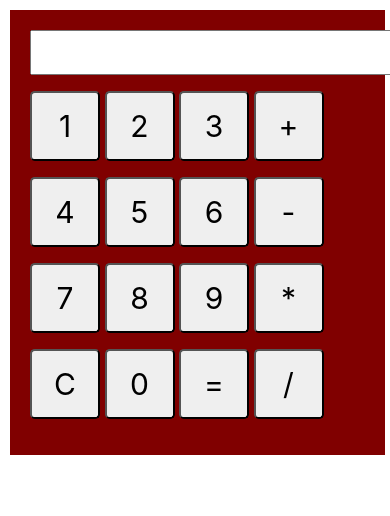
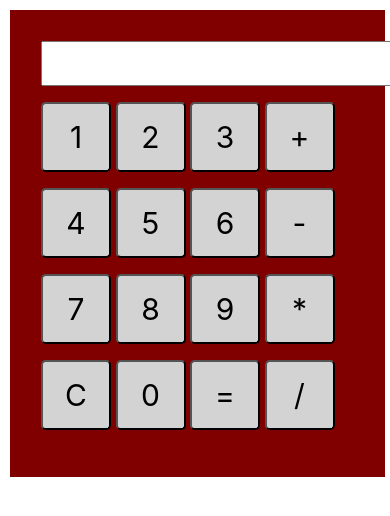
Before and after one commit to mikerossi77/Calculator, a plain HTML site: page calculator.html in a window 390 px wide. Shown: the top 516 px of the page. Drawn offline with nearby package versions, Linux system fonts and the light colour scheme.

Commit message:
fixed button color on iphone

```diff
--- a/style.css
+++ b/style.css
@@ -2,6 +2,7 @@
     width: 100px;
     height: 100px;
     font-size: 50px;
+    background: lightgrey;
 
 }
 #result {
@@ -27,5 +28,7 @@
         }
     #backing {
         width: 375px;
-        height: 100%
+        height: 100%;
+        padding: 31px;
+    }
 }
```
